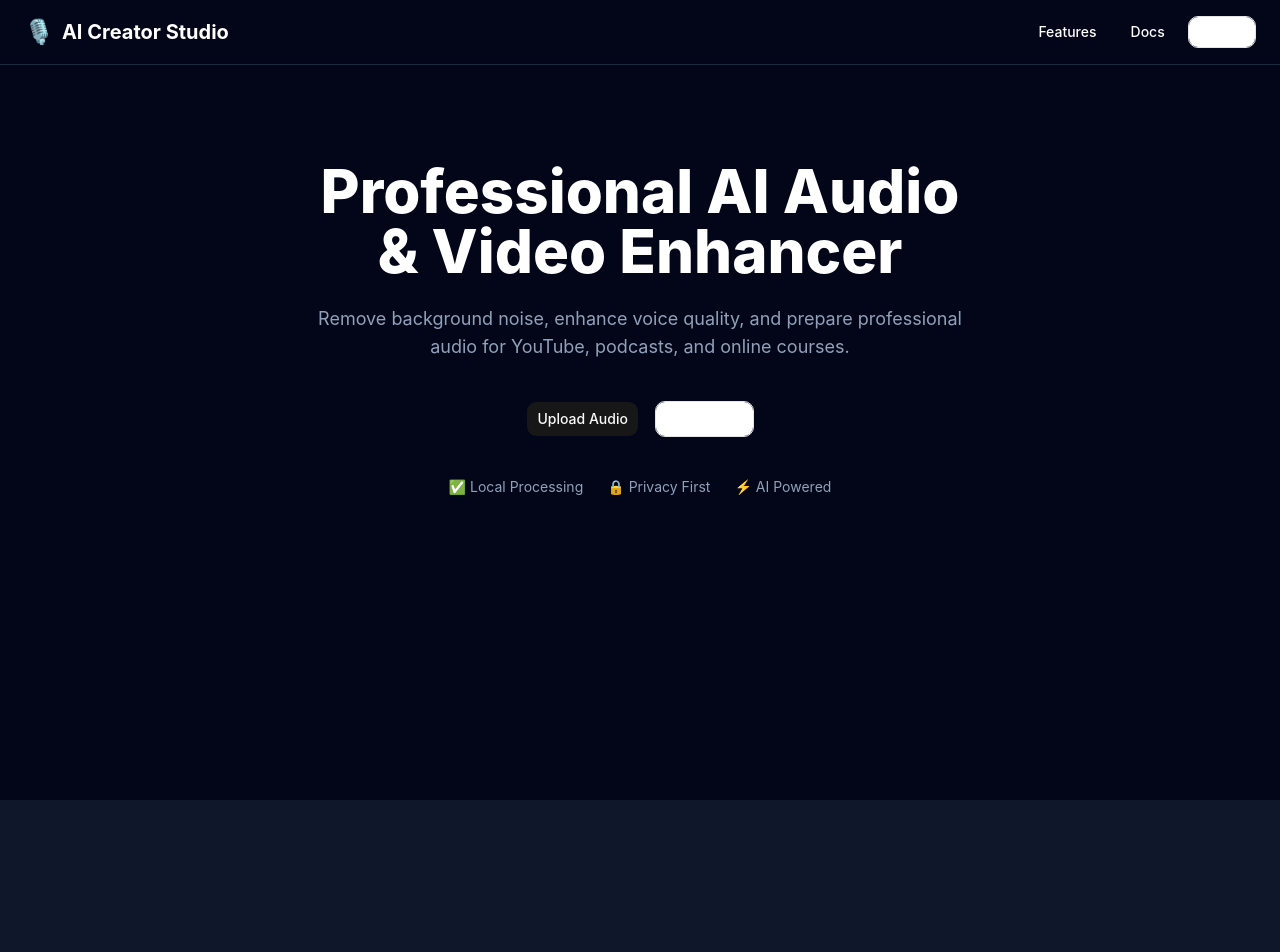
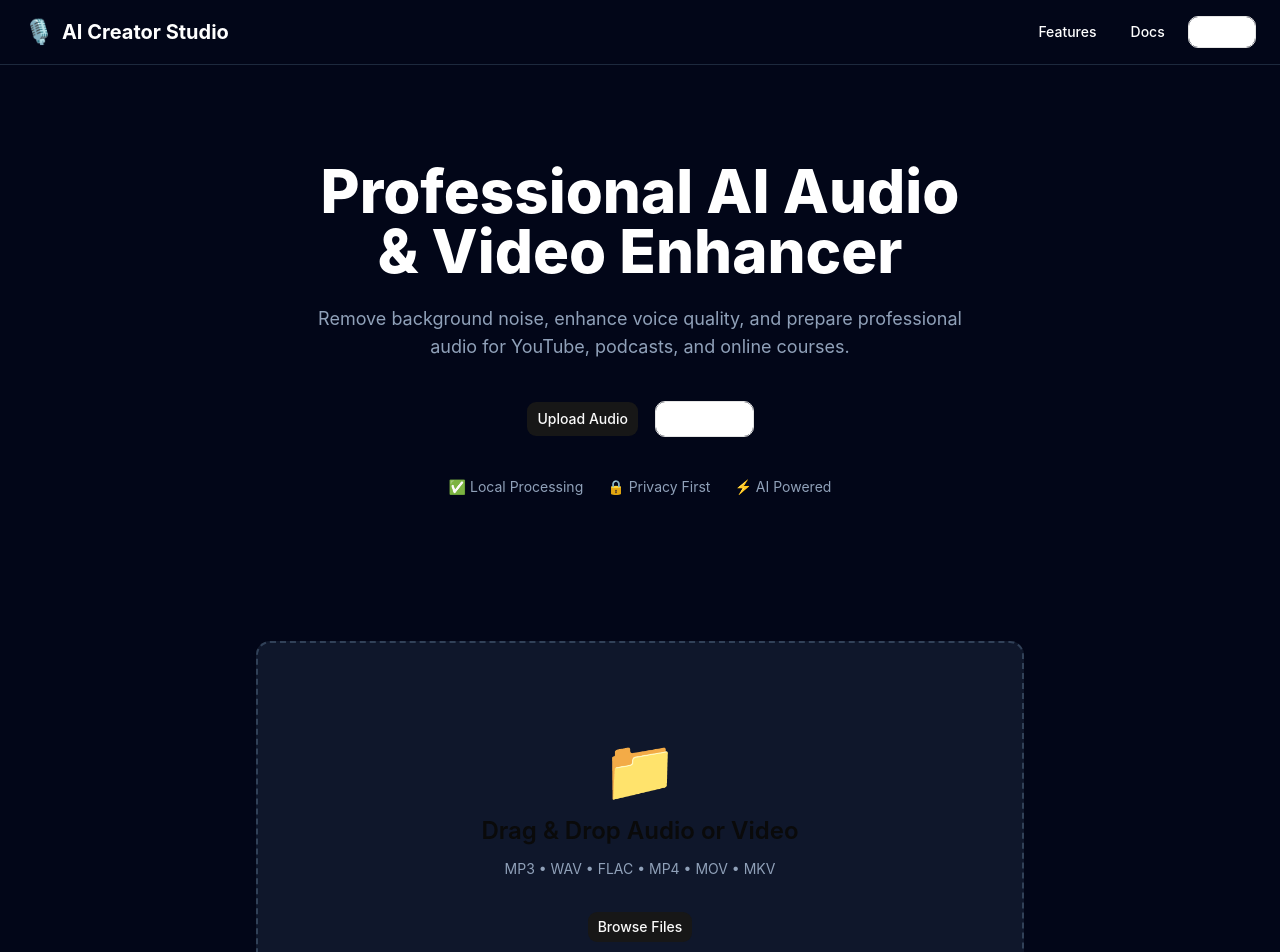
Before and after one commit to shrijandra/youtube-ai-enhancer, a React (Vite) app in the folder frontend/: page / in a window 1280 px wide. Shown: the top 952 px of the page. Before the commit the page ends 800 px from the top, so only its background shows below. Built offline with nearby package versions, Linux system fonts and the light colour scheme.

Commit message:
Lesson 5 - Add drag and drop file upload

```diff
--- a/frontend/src/components/Header.tsx
+++ /dev/null
@@ -1,20 +0,0 @@
-import { Button } from "@/components/ui/button";
-
-export default function Header() {
-  return (
-    <header className="border-b border-slate-800 bg-slate-950">
-      <div className="mx-auto flex max-w-7xl items-center justify-between px-6 py-4">
-        <div className="flex items-center gap-2">
-          <span className="text-2xl">🎙️</span>
-          <h1 className="text-xl font-bold">AI Creator Studio</h1>
-        </div>
-
-        <nav className="flex items-center gap-3">
-          <Button variant="ghost">Features</Button>
-          <Button variant="ghost">Docs</Button>
-          <Button variant="outline">GitHub</Button>
-        </nav>
-      </div>
-    </header>
-  );
-}
--- a/frontend/src/components/layout/Header.tsx
+++ b/frontend/src/components/layout/Header.tsx
@@ -1,17 +1,20 @@
-import "./Header.css";
+import { Button } from "@/components/ui/button";
 
 export default function Header() {
   return (
-    <header className="header">
-      <div className="logo">
-        🎙 AI Creator Studio
+    <header className="border-b border-slate-800 bg-slate-950">
+      <div className="mx-auto flex max-w-7xl items-center justify-between px-6 py-4">
+        <div className="flex items-center gap-2">
+          <span className="text-2xl">🎙️</span>
+          <h1 className="text-xl font-bold">AI Creator Studio</h1>
+        </div>
+
+        <nav className="flex items-center gap-3">
+          <Button variant="ghost">Features</Button>
+          <Button variant="ghost">Docs</Button>
+          <Button variant="outline">GitHub</Button>
+        </nav>
       </div>
-
-      <nav>
-        <a href="#">Home</a>
-        <a href="#">Features</a>
-        <a href="#">About</a>
-      </nav>
     </header>
   );
 }
--- /dev/null
+++ b/frontend/src/components/upload/UploadCard.tsx
@@ -0,0 +1,88 @@
+import { useCallback, useState } from "react";
+import { useDropzone } from "react-dropzone";
+
+import { Card, CardContent } from "@/components/ui/card";
+import { Button } from "@/components/ui/button";
+
+interface UploadedFile {
+  name: string;
+  size: number;
+  type: string;
+}
+
+export default function UploadCard() {
+  const [file, setFile] = useState<UploadedFile | null>(null);
+
+  const onDrop = useCallback((acceptedFiles: File[]) => {
+    if (acceptedFiles.length === 0) return;
+
+    const selected = acceptedFiles[0];
+
+    setFile({
+      name: selected.name,
+      size: selected.size,
+      type: selected.type,
+    });
+  }, []);
+
+  const { getRootProps, getInputProps } = useDropzone({
+    onDrop,
+    multiple: false,
+    accept: {
+      "audio/*": [],
+      "video/*": [],
+    },
+  });
+
+  return (
+    <Card className="mx-auto mt-12 max-w-3xl border-dashed border-2 border-slate-700 bg-slate-900">
+      <CardContent className="p-10 text-center">
+
+        <div
+          {...getRootProps()}
+          className="cursor-pointer rounded-lg p-10 transition hover:bg-slate-800"
+        >
+          <input {...getInputProps()} />
+
+          <div className="text-6xl">📁</div>
+
+          <h2 className="mt-4 text-2xl font-semibold">
+            Drag & Drop Audio or Video
+          </h2>
+
+          <p className="mt-3 text-slate-400">
+            MP3 • WAV • FLAC • MP4 • MOV • MKV
+          </p>
+
+          <Button className="mt-8">
+            Browse Files
+          </Button>
+        </div>
+
+        {file && (
+          <div className="mt-8 rounded-lg bg-slate-800 p-6 text-left">
+
+            <h3 className="mb-4 text-xl font-bold">
+              Selected File
+            </h3>
+
+            <p>
+              <strong>Name:</strong> {file.name}
+            </p>
+
+            <p>
+              <strong>Type:</strong> {file.type}
+            </p>
+
+            <p>
+              <strong>Size:</strong>{" "}
+              {(file.size / 1024 / 1024).toFixed(2)} MB
+            </p>
+
+          </div>
+        )}
+
+      </CardContent>
+    </Card>
+  );
+}
--- a/frontend/src/pages/Home.tsx
+++ b/frontend/src/pages/Home.tsx
@@ -1,11 +1,13 @@
-import Header from "../components/Header";
-import Hero from "../components/Hero";
+import Header from "@/components/layout/Header";
+import Hero from "@/components/Hero";
+import UploadCard from "@/components/upload/UploadCard";
 
 export default function Home() {
   return (
     <>
       <Header />
       <Hero />
+      <UploadCard />
     </>
   );
 }
```
